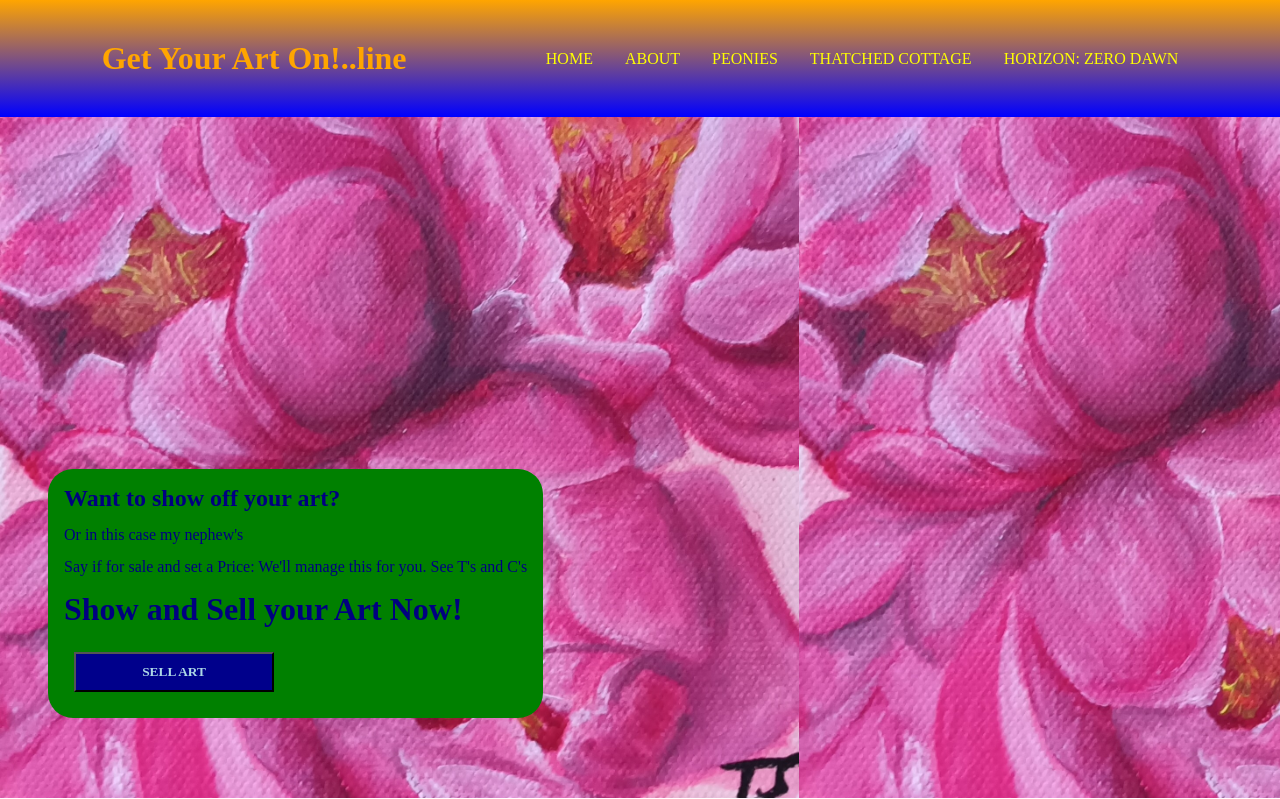
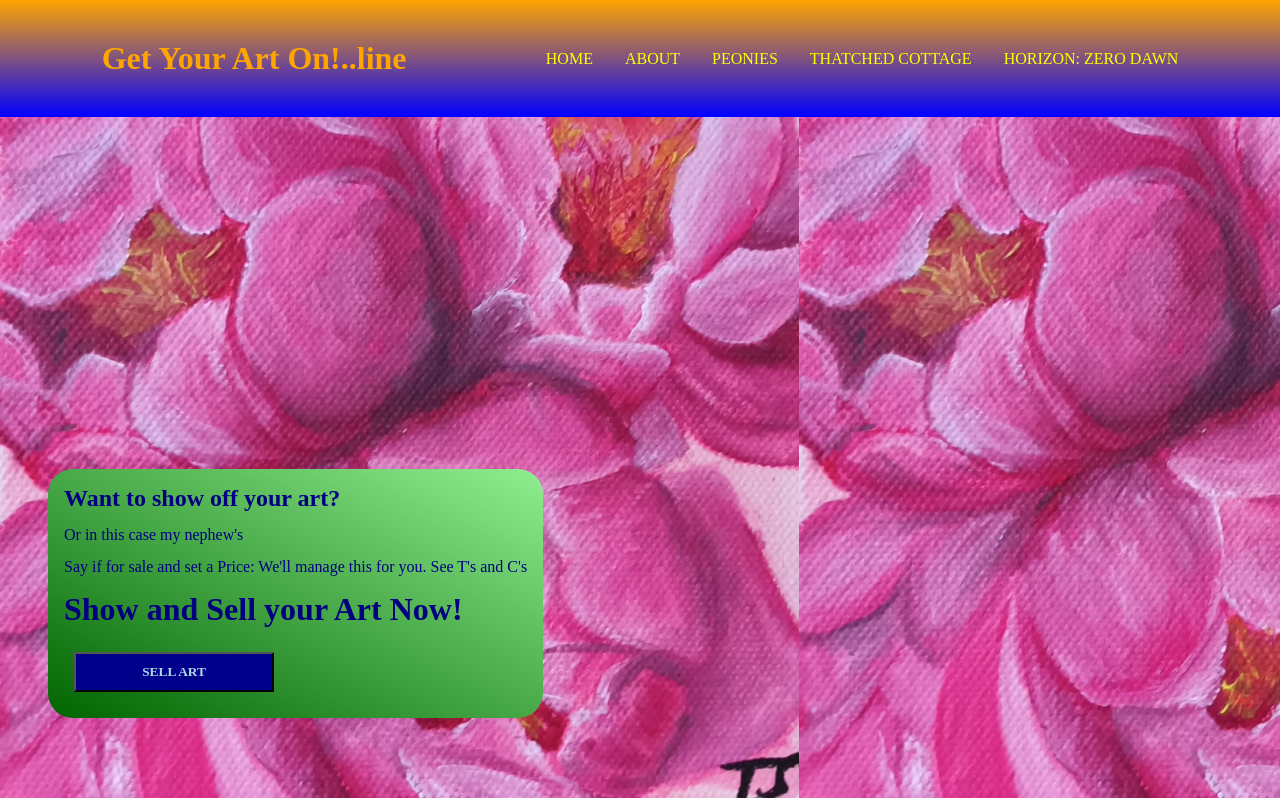
Before and after one commit to dalesimkin32-arch/Week1-assignment, a plain HTML site: page index.html in a window 1280 px wide. Shown: the top 799 px of the page. Drawn offline with Linux system fonts and the light colour scheme.

Commit message:
added another colour graient

```diff
--- a/style.css
+++ b/style.css
@@ -78,7 +78,8 @@ nav a:hover {
   flex-direction: column;
   gap: 0.9rem;
   max-width: 80%;
-  background-color: green;
+  /* background-color: green; */
+  background: linear-gradient(to bottom left, lightgreen, darkgreen);
   padding: 1rem;
   border: 5 solid olive;
   border-radius: 25px;
```
Also changed, not shown: 1 other file.
